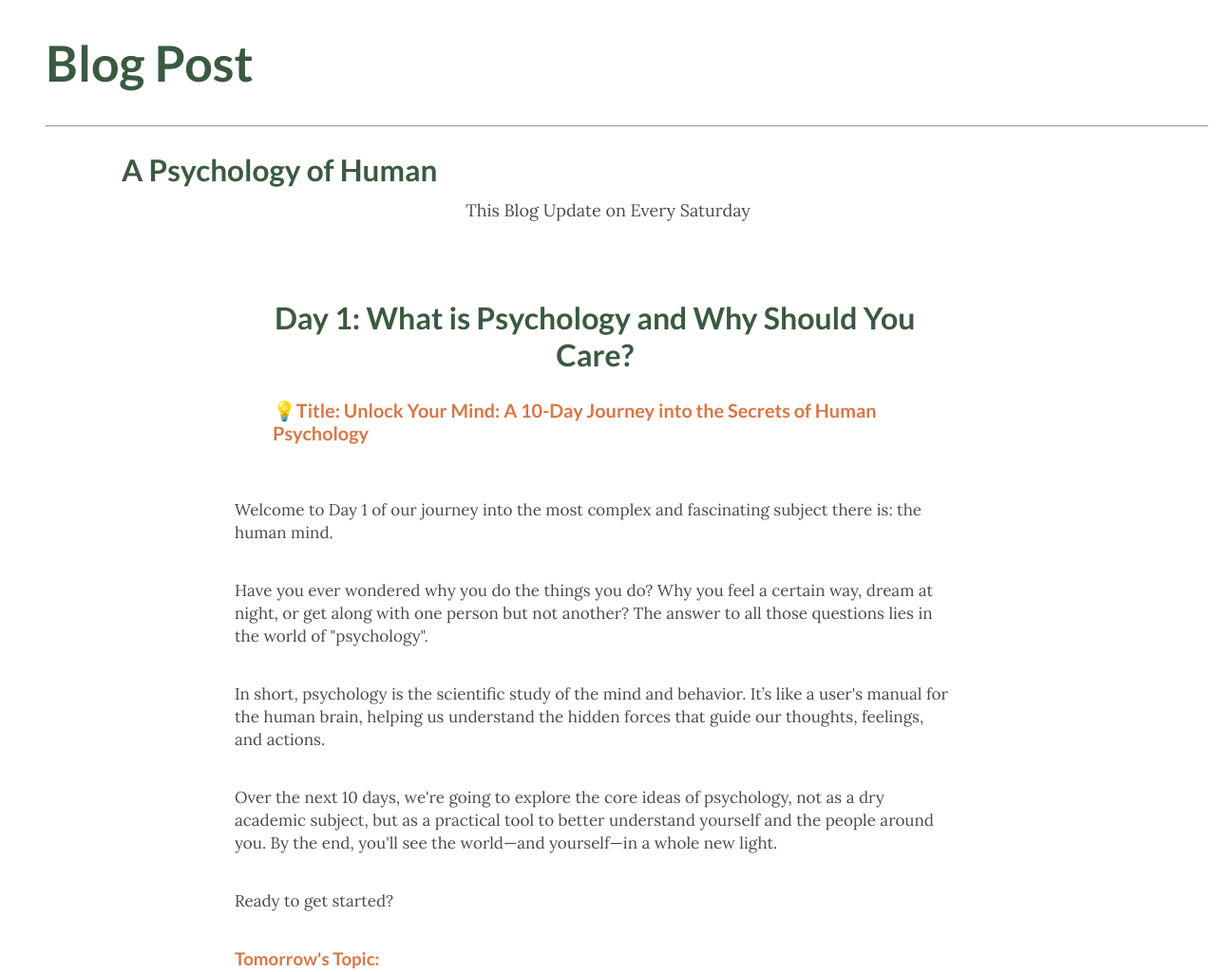
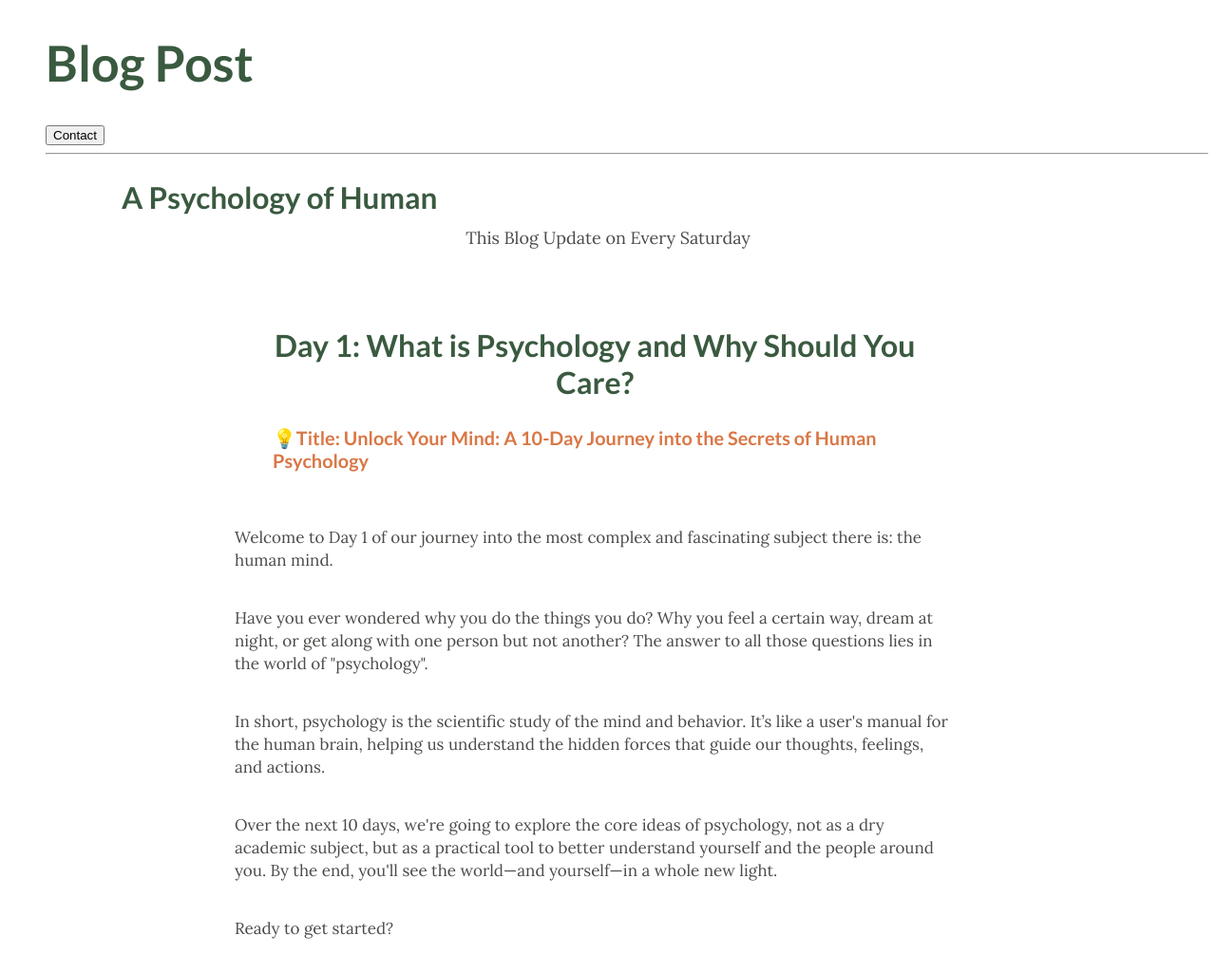
Before and after one commit to varshith-2010-3-22/A-Blog-Post-Website-, a plain HTML site: page index.html in a window 1280 px wide. Shown: the top 1024 px of the page at 95% size. Drawn offline with Linux system fonts and the light colour scheme.

Commit message:
Update index.html

```diff
--- a/index.html
+++ b/index.html
@@ -19,6 +19,11 @@
     <div class="main-heading">
     <div class="heading">
         <h1>Blog Post </h1>
+    </div>
+         <div class="button">
+
+         <button href="/contact.html" >Contact</button>
+
     </div>
     <hr>
         <div class="heading-1">
```
